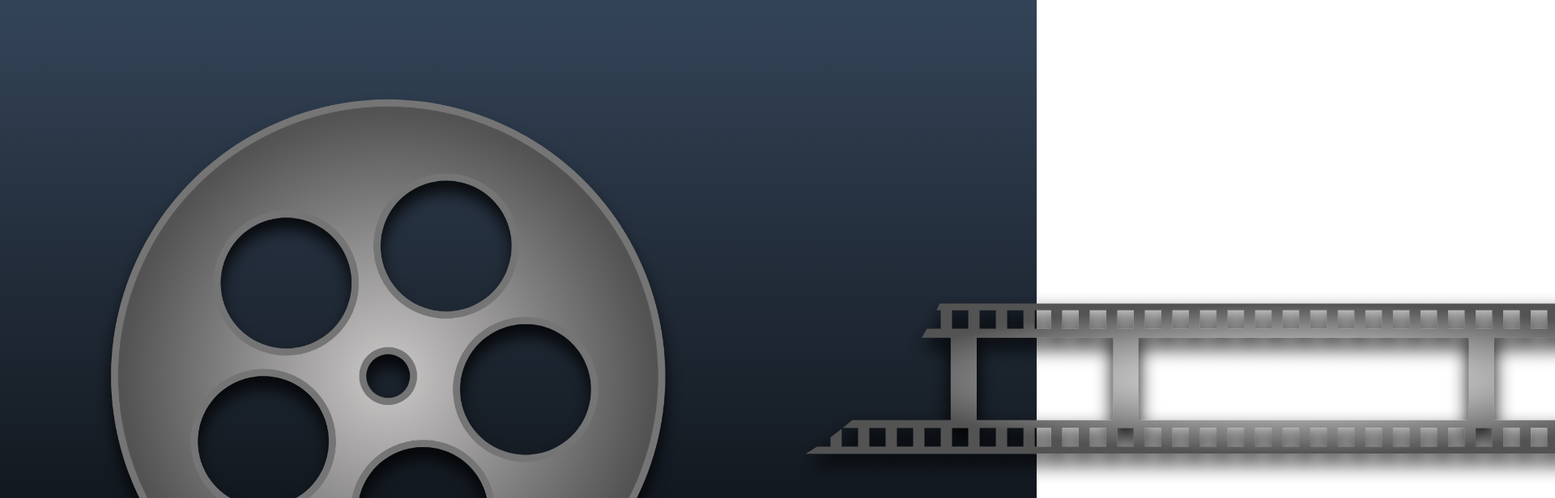
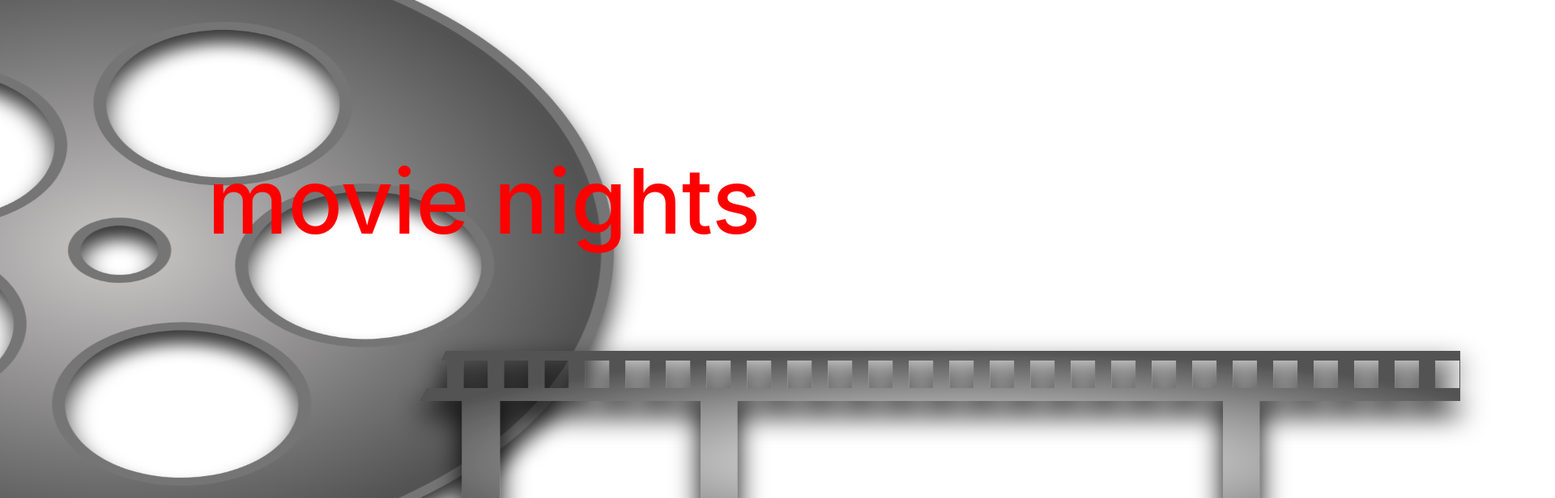
Before and after one commit to ZadBabaei/React-projects, a React (Create React App) app: page / in a window 1280 px wide. Shown: the top 616 px of the page at 81% size, 1920 px wide, since content can reach past the window. Built offline with nearby package versions, Linux system fonts and the light colour scheme.

Commit message:
Testing husky

```diff
--- a/package.json
+++ b/package.json
@@ -31,11 +31,6 @@
     "lint": "./node_modules/.bin/eslint ./src --max-warnings=0",
     "prepare": "husky install"
   },
-  "husky": {
-    "hooks": {
-      "pre-commit": "npm run checkFormat"
-    }
-  },
   "eslintConfig": {
     "extends": [
       "react-app",
--- a/src/MovieAutoComplete.js
+++ b/src/MovieAutoComplete.js
@@ -11,7 +11,7 @@ function MovieAutoComplete(props) {
         style={{ width: 200 }}
         options={options}
         placeholder="try to type `b`"
-        onChange={(term) => {
+        onChange={term => {
           // console.log("this is in autocomplete",term);
           search(term, setOptions);
         }}
--- a/src/TmdbApi.js
+++ b/src/TmdbApi.js
@@ -1,6 +1,6 @@
 const apiKey = '10b0cac006c85b52e64463b5977f8b8c';
 const baseUrl1 = 'https://api.themoviedb.org/3/search/movie';
-const getSearchApiURL = (term) => {
+const getSearchApiURL = term => {
   return (
     baseUrl1 +
     '?api_key=' +
--- a/src/WelcomePage.js
+++ b/src/WelcomePage.js
@@ -1,7 +1,7 @@
 import React from 'react';
 import styled from 'styled-components';
 // import { Link } from 'react-router-dom';
-import movieTape from './Images/movie tape.png';
+import movieTape from './Images/movie tape3.png';
 import film from './Images/film.svg';
 
 function WelcomePage() {
@@ -9,38 +9,49 @@ function WelcomePage() {
     margin: 0;
     padding: 0;
     background: transparent;
-    width: 90rem;
-    height:60rem;
+    width: 80rem;
+    height: 50rem;
+    position: absolute;
+    top: -5rem;
+    left: -30rem;
   `;
   const Film = styled.img`
     margin: 0;
     padding: 0;
-    width: 85%;
+    position: absolute;
+    top: 50%;
+    left: 20%;
   `;
   const Div2 = styled.div`
     display: flex;
-    background: linear-gradient(
-      180deg,
-      rgba(52, 68, 88, 1) 0%,
-      rgba(0, 0, 0, 1) 100%,
-      rgba(0, 212, 255, 1) 100%
+    // background: linear-gradient(
+    //   180deg,
+    //   rgba(52, 68, 88, 1) 0%,
+    //   rgba(0, 0, 0, 1) 100%,
+    //   rgba(0, 212, 255, 1) 100%
     );
     margin: 0;
     padding: 0;
   `;
-  // const TextTop = styled.h1`
-
-  //   color:red;
-  //   font-size:120px;
-  //   position:relative;
-  //   top:400px;
-  //   left:1600px;
-  // `;
+  const TextTop = styled.h1`
+    color: red;
+    font-size: 7rem;
+    position: relative;
+    top: 10rem;
+    left: 16rem;
+  `;
 
   return (
     <Div2>
-      <MovieTapeImg src={movieTape} alt={'movie image'}></MovieTapeImg>
-      <Film src={film} alt={'movie image'}></Film>
+      <div>
+        <MovieTapeImg src={movieTape} alt={'movie image'}></MovieTapeImg>
+      </div>
+      <div>
+        <TextTop>movie nights</TextTop>
+      </div>
+      <div>
+        <Film src={film} alt={'movie image'}></Film>
+      </div>
     </Div2>
   );
 }
--- a/src/reportWebVitals.js
+++ b/src/reportWebVitals.js
@@ -1,4 +1,4 @@
-const reportWebVitals = (onPerfEntry) => {
+const reportWebVitals = onPerfEntry => {
   if (onPerfEntry && onPerfEntry instanceof Function) {
     import('web-vitals').then(({ getCLS, getFID, getFCP, getLCP, getTTFB }) => {
       getCLS(onPerfEntry);
```
Also changed, not shown: src/Search.js (+4 -4 lines), src/SelectMovies.js (+4 -4 lines), .prettierrc.json, 2 other files (tests, documents, lock files or other folders).
